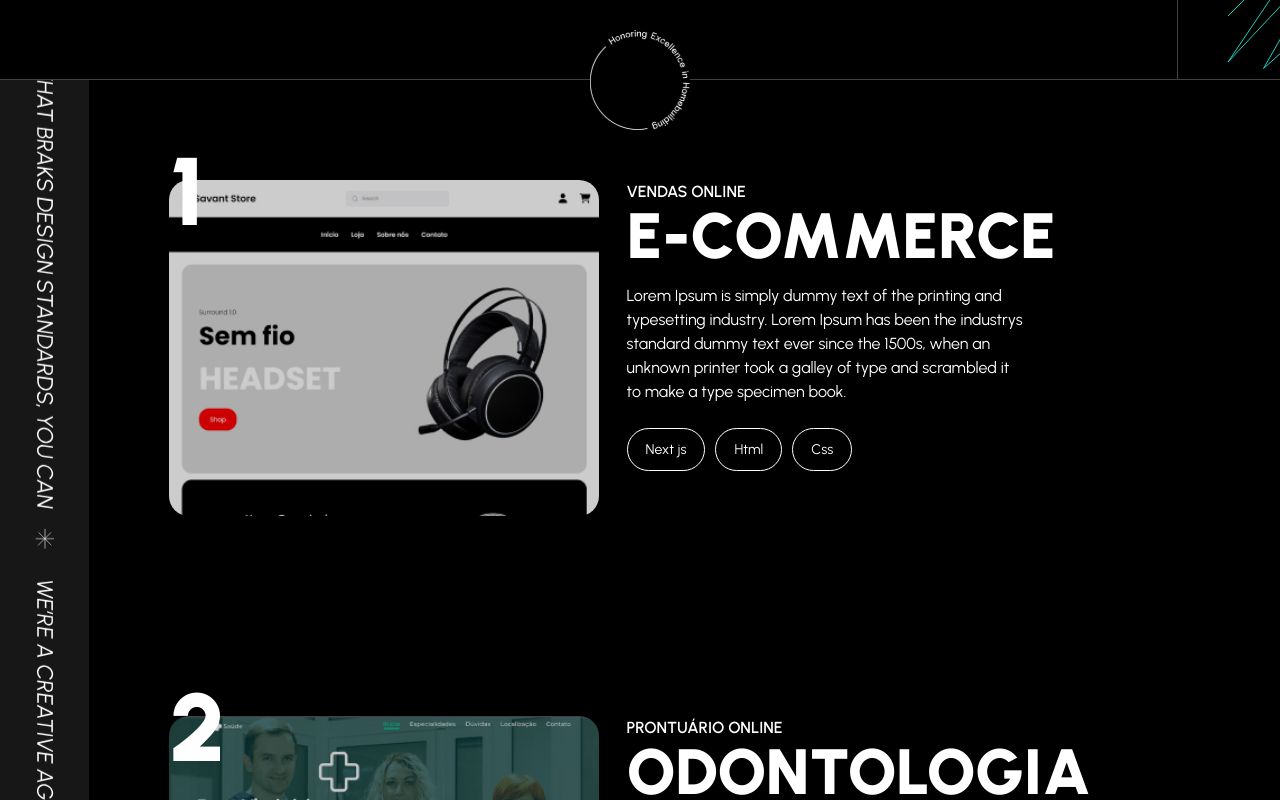
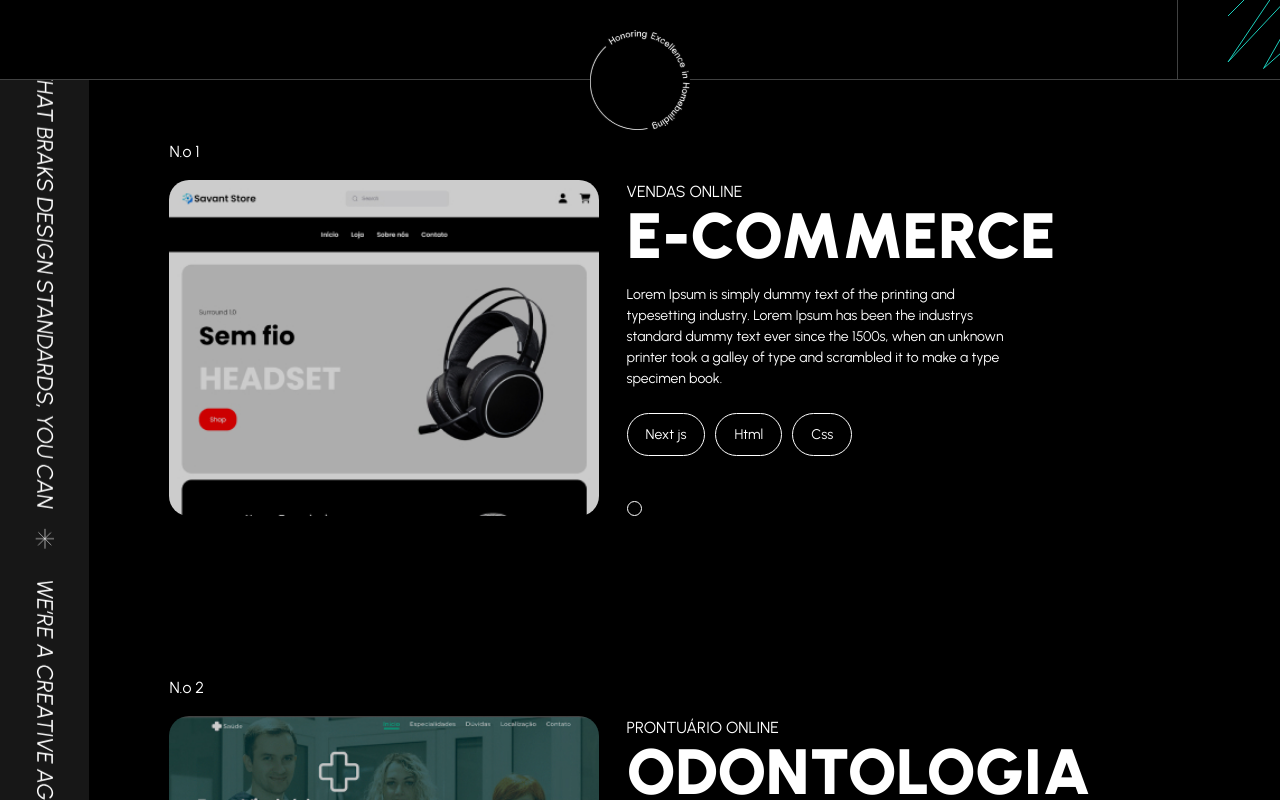
Before and after one commit to SavantWebDev/portfolio, a Next.js app: page / in a window 1280 px wide. Shown: the part 1340-2140 px from the top of the page. Built offline with nearby package versions, Linux system fonts and the light colour scheme.

Commit message:
Add new style for Cards Projects and new elements

```diff
--- a/src/app/components/home/CardsProjects/CardsProjects.jsx
+++ b/src/app/components/home/CardsProjects/CardsProjects.jsx
@@ -17,7 +17,7 @@ export default function CardsProjects({number, img, subTitle, Title, description
             <div className={style.imageArea}>
                 <img src={img} alt="Imagem do Projeto" />
 
-                <span>{number}</span>
+                <span>N.º {number}</span>
             </div>
 
             {/* Text Area */}
--- a/src/app/components/home/CardsProjects/CardsProjects.module.css
+++ b/src/app/components/home/CardsProjects/CardsProjects.module.css
@@ -21,21 +21,32 @@
 
 .imageArea span {
     position: absolute;
-    top: -60px;
+    top: -40px;
     left: 0px;
-    font-size: 96px;
-    font-weight: 900;
+    font-size: 16px;
+    font-weight: 400;
     z-index: 99;
 }
 
 /* Text Area */
 .textArea {
+    position: relative;
     margin-left: 28px;
     width: 100%;
 }
 
+.textArea::after {
+    content: '';
+    position: absolute;
+    bottom: 0px;
+    width: 15px;
+    height: 15px;
+    border: 1px solid #fff;
+    border-radius: 50%;
+}
+
 .textArea span {
-    font-weight: 600;
+    font-weight: 400;
     text-transform: uppercase;
 }
 
@@ -48,6 +59,7 @@
 
 .textArea p {
     width: 400px;
+    font-size: 14px;
     margin-top: 16px;
 }
 
@@ -79,4 +91,37 @@
 /* View Project */
 .viewProject {
     display: flex;
+    position: relative;
+    transition: .3s;
 }
+
+.viewProject::after {
+    content: '';
+    background-color: #1BCFBD;
+    position: absolute;
+    bottom: -4px;
+    left: 0px;
+    width: 0%;
+    height: 1px;
+    transition: .3s;
+}
+
+.viewProject:hover::after {
+    width: 40%;
+}
+
+.viewProject svg {
+    transition: .3s;
+}
+
+.viewProject:hover svg {
+    rotate: 45deg;
+}
+
+.viewProject svg path {
+    transition: .3s;
+}
+
+.viewProject:hover svg path {
+    fill: #1BCFBD;
+}
--- a/src/app/components/home/ProjectsArea/ProjectsArea.module.css
+++ b/src/app/components/home/ProjectsArea/ProjectsArea.module.css
@@ -87,8 +87,8 @@
     display: flex;
     justify-content: center;
     align-items: center;
-    width: 200px;
-    height: 200px;
+    width: 140px;
+    height: 140px;
     border-radius: 50%;
     border: 1px solid #fff;
     transition: .3s;
```
